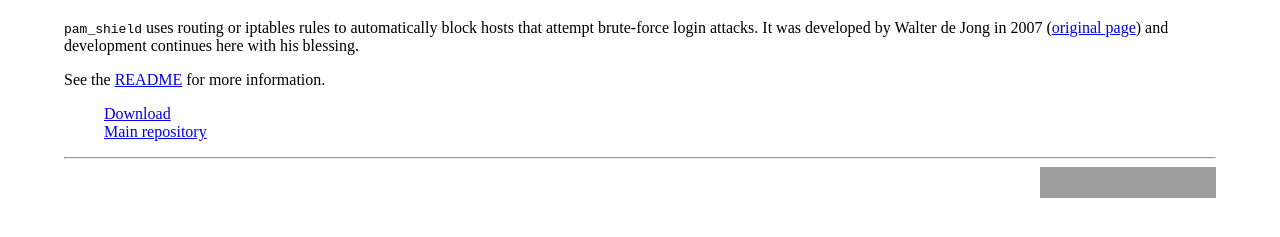
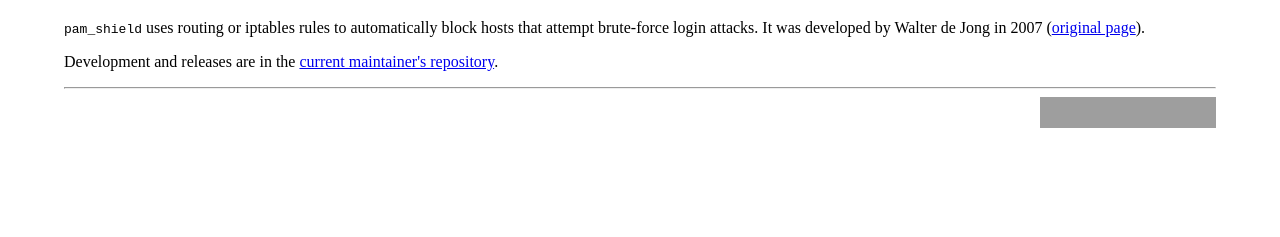
Before and after one commit to jtniehof/pam_shield, a plain HTML site: page index.html in a window 1280 px wide. Shown: the part 61-298 px from the top of the page. Drawn offline with Linux system fonts and the light colour scheme; grey boxes are pictures that could not be loaded.

Commit message:
Point to new maintainer

```diff
--- a/index.html
+++ b/index.html
@@ -43,11 +43,8 @@ list-style: none;
 
 <body>
 <h1>pam_shield: block brute-force password guessing</h1>
-<p><tt>pam_shield</tt> uses routing or iptables rules to automatically block hosts that attempt brute-force login attacks. It was developed by Walter de Jong in 2007 (<a href="http://www.heiho.net/pam_shield/">original page</a>) and development continues here with his blessing.</p>
-<p>See the <a href="http://github.com/jtniehof/pam_shield/blob/master/README">README</a> for more information.</p>
-<ul>
-<li><a href="http://github.com/jtniehof/pam_shield/downloads">Download</a></li>
-<li><a href="http://github.com/jtniehof/pam_shield">Main repository</a></li>
+<p><tt>pam_shield</tt> uses routing or iptables rules to automatically block hosts that attempt brute-force login attacks. It was developed by Walter de Jong in 2007 (<a href="http://www.heiho.net/pam_shield/">original page</a>).</p>
+<p>Development and releases are in the <a href="https://github.com/h0tw1r3/pam_shield">current maintainer's repository</a>.</p>
 </ul>
 <hr />
 <div class="floatr"><a href="http://validator.w3.org/check?uri=referer"><img src="http://www.w3.org/Icons/valid-xhtml10-blue" alt="Valid XHTML 1.0 Strict" height="31" width="88" /></a><a href="http://jigsaw.w3.org/css-validator/"><img src="http://www.w3.org/Icons/valid-css-blue" alt="Valid CSS!" height="31" width="88" /></a></div>
```
